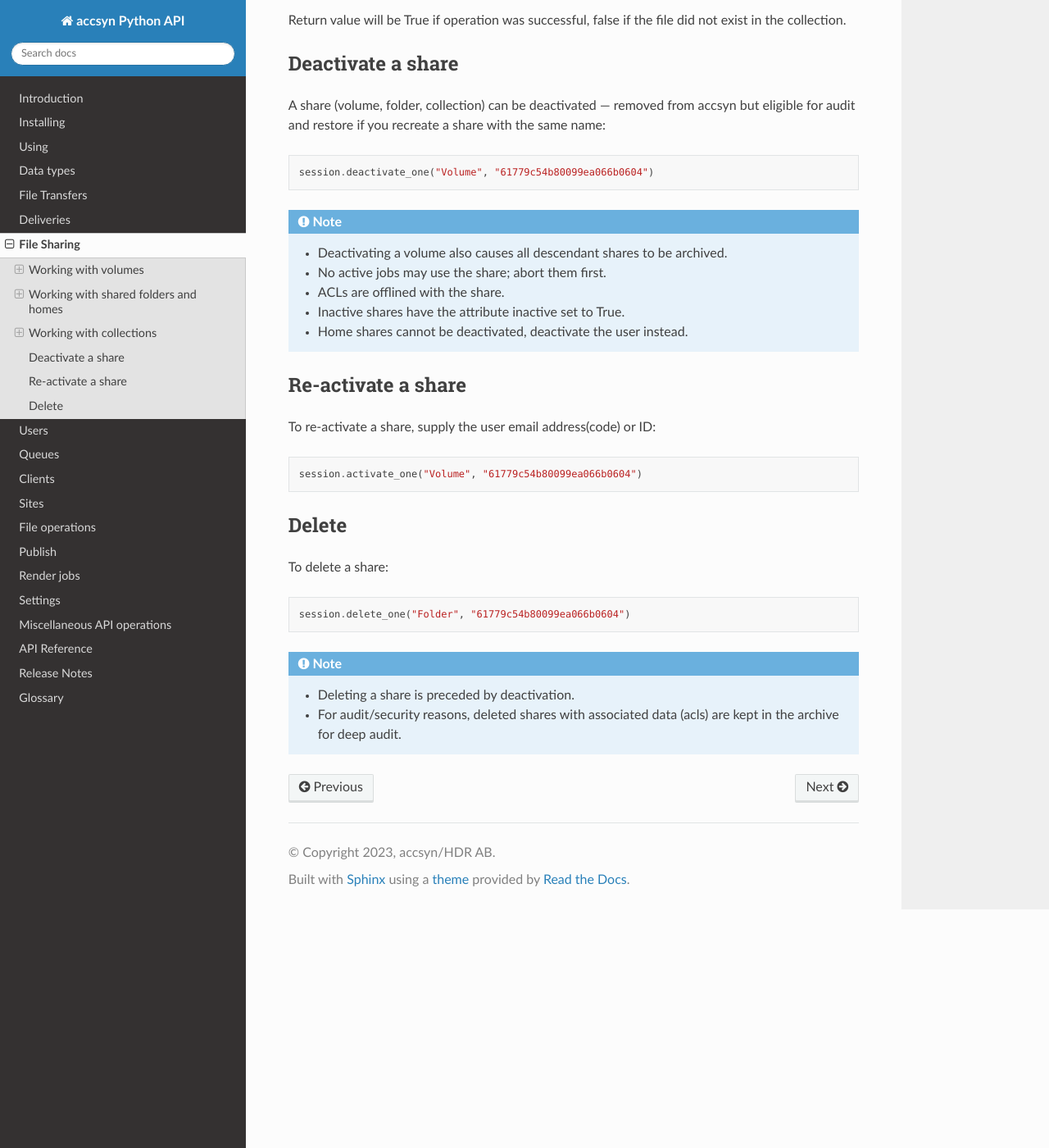
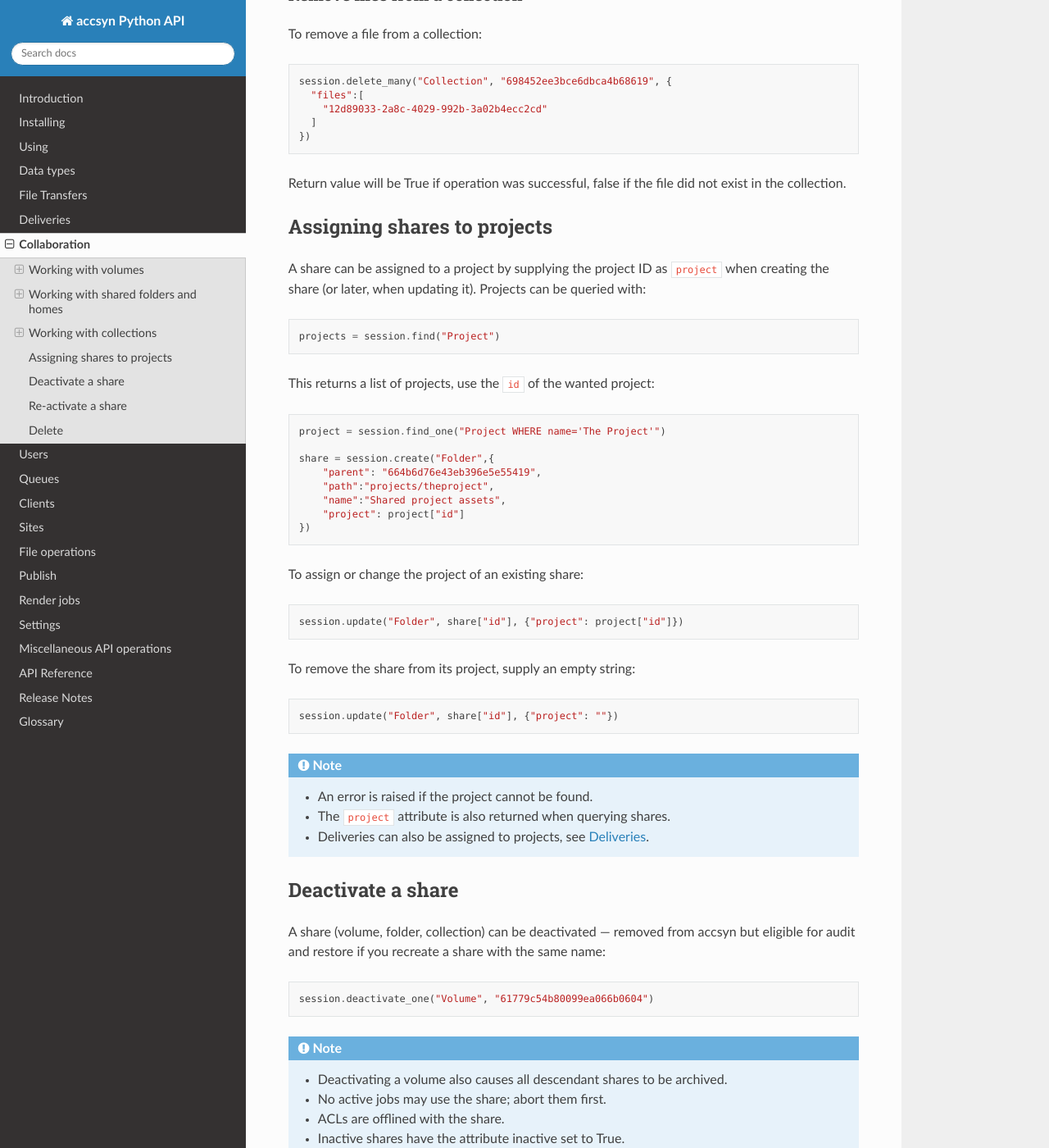
Before and after one commit to accsyn/accsyn-python-api, a Sphinx documentation site: the page built from doc/collaboration.rst, in a window 1280 px wide and 1400 px high, scrolled down 11375 px. Shown: the whole window at 82% size. Built offline with Sphinx 7.4.7 and the Read the Docs theme 3.1.0, drawn with Linux system fonts in a browser that asks for light colours; some of the changed text lies outside the part shown.

Commit message:
Refactor file sharing doc section to collaboration, update links; Document project and delivery+share assignment; Fix broken docstring;

```diff
--- a/doc/filesharing.rst
+++ b/doc/collaboration.rst
@@ -1,15 +1,15 @@
 ..
     :copyright: Copyright (c) 2021 accsyn
 
-.. _filesharing:
+.. _collaboration:
 
-************
-File Sharing
-************
+*************
+Collaboration
+*************
 
 Files and folders residing on accsyn storage volumes can be shared with other users, either through a delivery or through the accsyn file sharing engine.
 
-Documentation: `https://support.accsyn.com/file-sharing <https://support.accsyn.com/file-sharing>`_
+Documentation: `https://support.accsyn.com/collaboration <https://support.accsyn.com/collaboration>`_
 
 
 An accsyn ``share`` is the base entity for the following storage entities available through the API:
@@ -383,6 +383,15 @@ the folder and the name of the share (employee clearance required)::
         "name":"Shared project assets",
     })
 
+To assign the share to a project at creation, supply the project ID (see `Assigning shares to projects`_)::
+
+    share = session.create("Folder",{
+        "parent": "664b6d76e43eb396e5e55419",
+        "path":"projects/theproject",
+        "name":"Shared project assets",
+        "project": "<project id>"
+    })
+
 In both cases, if creation was successful, a dictionary will be returned on the same format as a share query would return.
 
 Create a home
@@ -526,6 +535,41 @@ To remove a file from a collection::
 Return value will be True if operation was successful, false if the file did not exist in the collection.
 
 
+Assigning shares to projects
+============================
+
+A share can be assigned to a project by supplying the project ID as ``project`` when creating the share (or later, when updating it).
+Projects can be queried with::
+
+    projects = session.find("Project")
+
+This returns a list of projects, use the ``id`` of the wanted project::
+
+    project = session.find_one("Project WHERE name='The Project'")
+
+    share = session.create("Folder",{
+        "parent": "664b6d76e43eb396e5e55419",
+        "path":"projects/theproject",
+        "name":"Shared project assets",
+        "project": project["id"]
+    })
+
+To assign or change the project of an existing share::
+
+    session.update("Folder", share["id"], {"project": project["id"]})
+
+To remove the share from its project, supply an empty string::
+
+    session.update("Folder", share["id"], {"project": ""})
+
+.. note::
+
+    * An error is raised if the project cannot be found.
+    * The ``project`` attribute is also returned when querying shares.
+    * Deliveries can also be assigned to projects, see :ref:`deliveries`.
+
+
+
 Deactivate a share
 ==================
 
--- a/doc/index.rst
+++ b/doc/index.rst
@@ -17,7 +17,7 @@ Welcome to the accsyn :term:`Python` :term:`API` documentation — a reference f
     datatypes
     transfers
     deliveries
-    filesharing
+    collaboration
     users
     queues
     clients
--- a/doc/release_notes.rst
+++ b/doc/release_notes.rst
@@ -288,7 +288,7 @@ Release Notes
     .. change:: new
 
         * (Session init) Support for logging to file.
-        * (Session init) Tell Accsyn to log JSON indented in verbose mode.
+        * (Session init) Tell accsyn to log JSON indented in verbose mode.
         * (find attributes) Choose which type of attributes to query: find (default), create (allowed when creating an entity), and update (allowed when updating).
 
 .. release:: 1.2.5
```
Also changed, not shown: doc/deliveries.rst (+51 -1 lines), doc/glossary.rst (+5 -5 lines), source/accsyn_api/session.py (+3 -5 lines), 1 other file.
